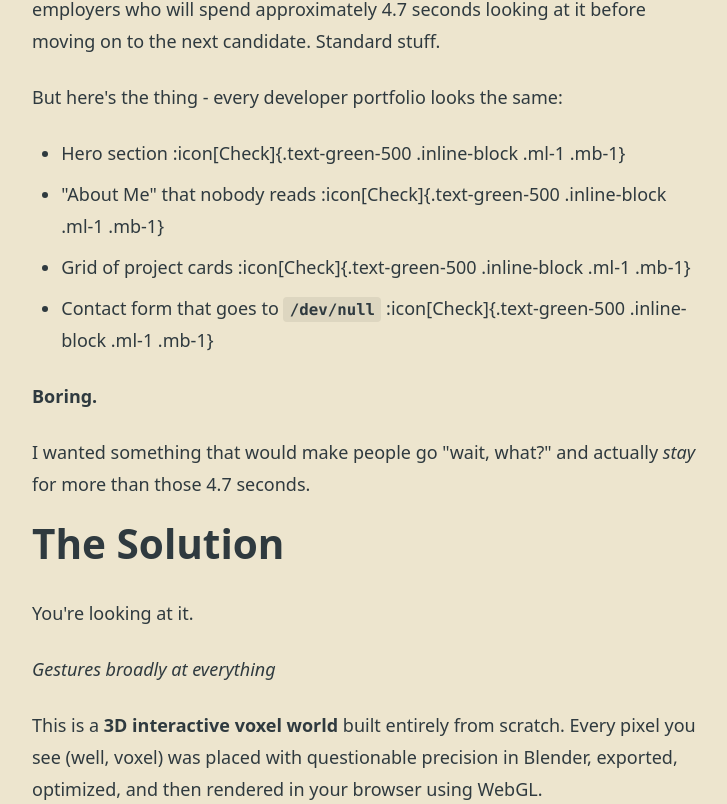
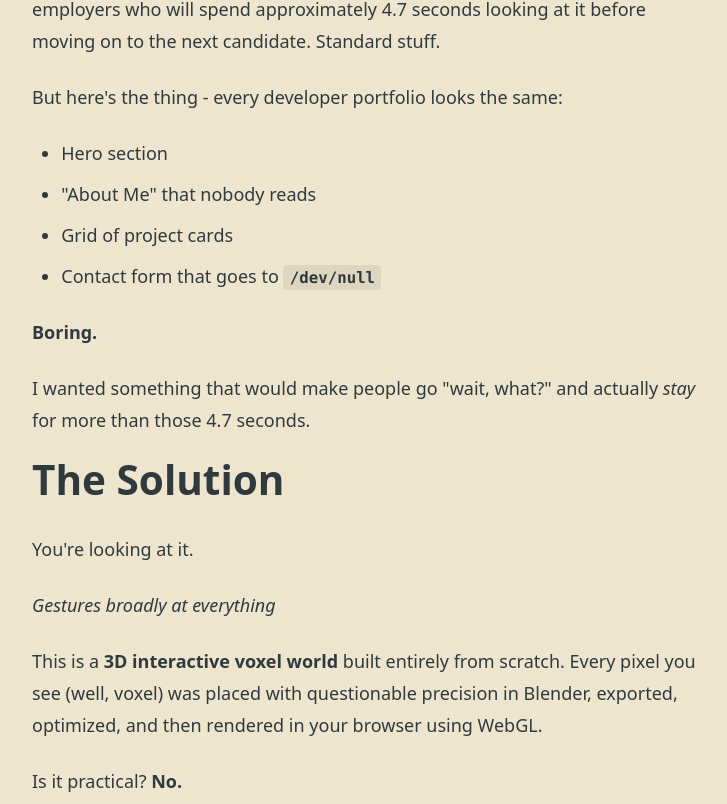
Before and after one commit to szymonwilczek/portfolio, a Next.js app: page /projects/portfolio in a window 1280 px wide. Shown: the part 1049-1853 px from the top of the page, without its empty margins (224-951 px from the left). Built offline with nearby package versions, Linux system fonts and the light colour scheme; no server answers; a web font is replaced by a local one.

Commit message:
feat: implemented custom rehype plugin into react markdown

```diff
--- a/src/app/projects/[slug]/page.tsx
+++ b/src/app/projects/[slug]/page.tsx
@@ -13,6 +13,8 @@ import { Metadata } from "next";
 import Image from "next/image";
 import { ImageGallery } from "@/components/image-gallery";
 import { CodeBlock } from "@/components/CodeBlock";
+import { LucideIconRenderer } from "@/components/LucideIcons";
+import { remarkLucideIcons } from "@/lib/remarkLucideIcons";
 
 export async function generateStaticParams() {
   const projects = getAllProjects();
@@ -101,33 +103,27 @@ export default async function ProjectPost({ params }: { params: Promise<{ slug:
 
         <div className="prose prose-lg max-w-none">
           <ReactMarkdown
-            remarkPlugins={[remarkGfm]}
+            remarkPlugins={[remarkGfm, remarkLucideIcons]}
             rehypePlugins={[rehypeRaw, rehypeHighlight]}
             components={{
-              video: ({ node, ...props }) => (
-                <video
-                  {...props}
-                  controls
-                  className="rounded-lg max-w-full my-4"
-                  style={{ maxWidth: props.style?.maxWidth || '100%' }}
-                />
+              "lucide-icon": (props: any) => (
+                <LucideIconRenderer iconname={props.iconname} className={props.className} />
               ),
-              pre: ({ children, ...props }) => {
-                // code element with hljs class
+              video: (props: any) => (
+                <video {...props} controls className="rounded-lg max-w-full my-4" />
+              ),
+              pre: ({ children, ...props }: any) => {
                 const codeChild = Array.isArray(children) ? children[0] : children;
-                if (codeChild && typeof codeChild === 'object' && 'props' in codeChild) {
-                  const element = codeChild as { props?: { className?: string; children?: React.ReactNode } };
-                  if (element.props?.className?.includes('hljs')) {
-                    return (
-                      <CodeBlock className={element.props.className}>
-                        {element.props.children}
-                      </CodeBlock>
-                    );
-                  }
+                if (codeChild?.props?.className?.includes('hljs')) {
+                  return (
+                    <CodeBlock className={codeChild.props.className}>
+                      {codeChild.props.children}
+                    </CodeBlock>
+                  );
                 }
                 return <pre {...props}>{children}</pre>;
               },
-            }}
+            } as any}
           >
             {project.content || ""}
           </ReactMarkdown>
```
